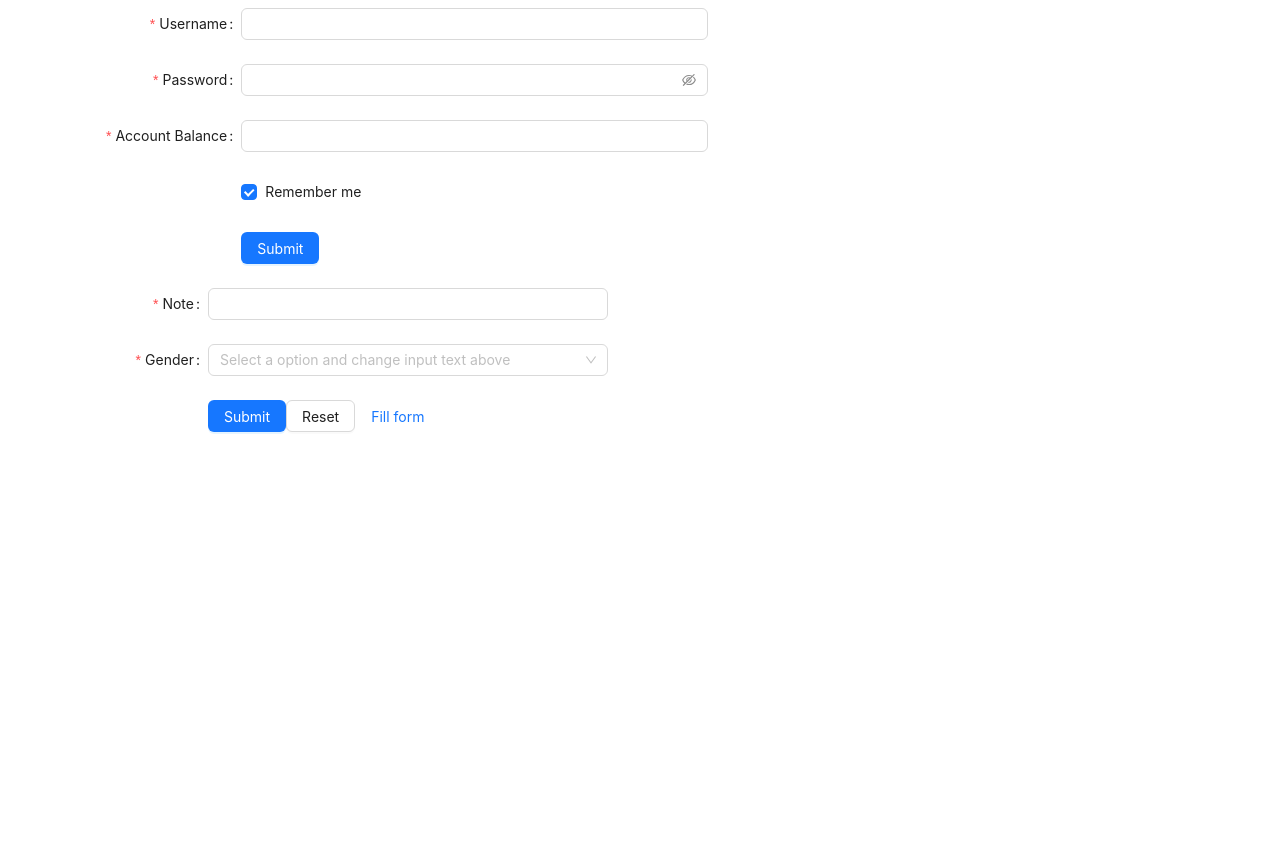
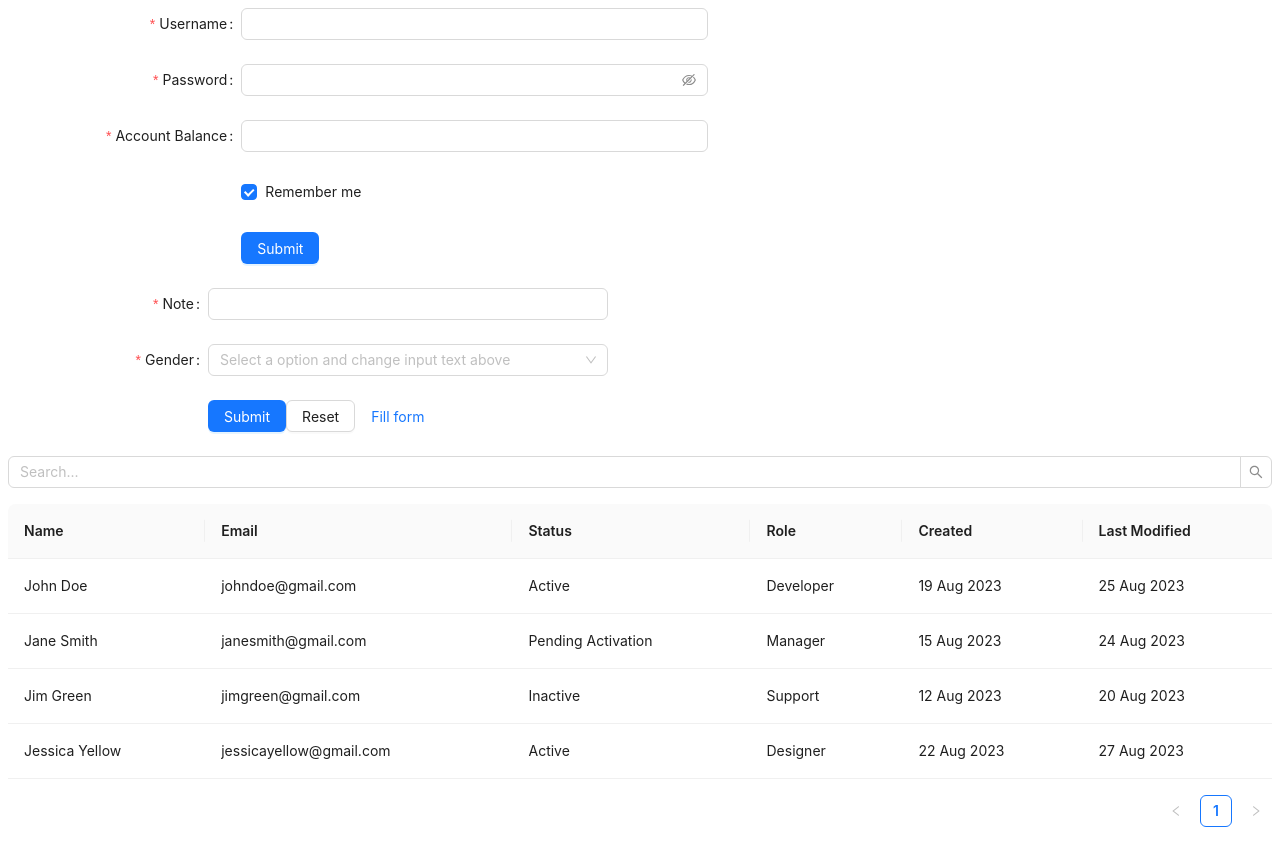
Before and after one commit to KhairiYusoff/Ant-Design, a React (Create React App) app in the folder antd-learning/: page / in a window 1280 px wide. Before the commit the page ends 800 px from the top, so only its background shows below. Built offline with nearby package versions, Linux system fonts and the light colour scheme.

Commit message:
create Input1.js

```diff
--- a/antd-learning/src/App.js
+++ b/antd-learning/src/App.js
@@ -1,10 +1,12 @@
 import Form1 from "./Data Entry/Form/Form1";
 import Form2 from "./Data Entry/Form/Form2";
+import Input1 from "./Data Entry/Input/Input1";
 function App() {
   return (
     <>
       <Form1 />
       <Form2 />
+      <Input1 />
     </>
   );
 }
--- /dev/null
+++ b/antd-learning/src/Data Entry/Input/Input1.js
@@ -0,0 +1,103 @@
+import React, { useState } from "react";
+import { Input, Table } from "antd";
+
+const Input1 = () => {
+  // Dummy data for table
+  const [data, setData] = useState([
+    {
+      key: "1",
+      name: "John Doe",
+      email: "johndoe@gmail.com",
+      status: "Active",
+      role: "Developer",
+      created: "19 Aug 2023",
+      lastModified: "25 Aug 2023",
+    },
+    {
+      key: "2",
+      name: "Jane Smith",
+      email: "janesmith@gmail.com",
+      status: "Pending Activation",
+      role: "Manager",
+      created: "15 Aug 2023",
+      lastModified: "24 Aug 2023",
+    },
+    {
+      key: "3",
+      name: "Jim Green",
+      email: "jimgreen@gmail.com",
+      status: "Inactive",
+      role: "Support",
+      created: "12 Aug 2023",
+      lastModified: "20 Aug 2023",
+    },
+    {
+      key: "4",
+      name: "Jessica Yellow",
+      email: "jessicayellow@gmail.com",
+      status: "Active",
+      role: "Designer",
+      created: "22 Aug 2023",
+      lastModified: "27 Aug 2023",
+    },
+  ]);
+
+  // Search function
+  const handleSearch = (value) => {
+    // Implement your search logic here and update the state
+    console.log(value);
+    // For example, to filter the data by name:
+    const filteredData = data.filter((entry) =>
+      entry.name.toLowerCase().includes(value.toLowerCase())
+    );
+    setData(filteredData);
+  };
+
+  // Table columns
+  const columns = [
+    {
+      title: "Name",
+      dataIndex: "name",
+      key: "name",
+    },
+    {
+      title: "Email",
+      dataIndex: "email",
+      key: "email",
+    },
+    {
+      title: "Status",
+      dataIndex: "status",
+      key: "status",
+    },
+    {
+      title: "Role",
+      dataIndex: "role",
+      key: "role",
+    },
+    {
+      title: "Created",
+      dataIndex: "created",
+      key: "created",
+    },
+    {
+      title: "Last Modified",
+      dataIndex: "lastModified",
+      key: "lastModified",
+    },
+    // ... more columns if needed
+  ];
+
+  return (
+    <div>
+      <Input.Search
+        placeholder="Search..."
+        onSearch={handleSearch}
+        style={{ marginBottom: 16 }}
+      />
+      <Table columns={columns} dataSource={data} />
+    </div>
+  );
+};
+
+export default Input1;
```
